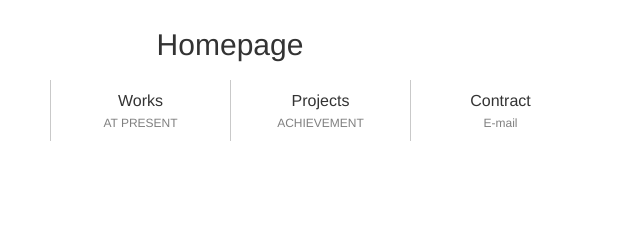
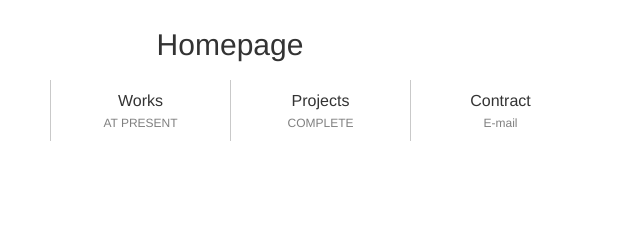
Before and after one commit to ChengGe-hub/ChengGe-hub.github.io, a plain HTML site: page works.html in a window 1280 px wide. Shown: the top 240 px of the page, 410-1050 px from the left. Drawn offline with Linux system fonts and the light colour scheme.

Commit message:
Update works.html

```diff
--- a/works.html
+++ b/works.html
@@ -37,7 +37,7 @@
 				<li class="nav-item">
 					<a href="achievement.html">
 						Projects
-						<span>ACHIEVEMENT</span>
+						<span>COMPLETE</span>
 					</a>
 				</li>
 				<li class="nav-item">
```
